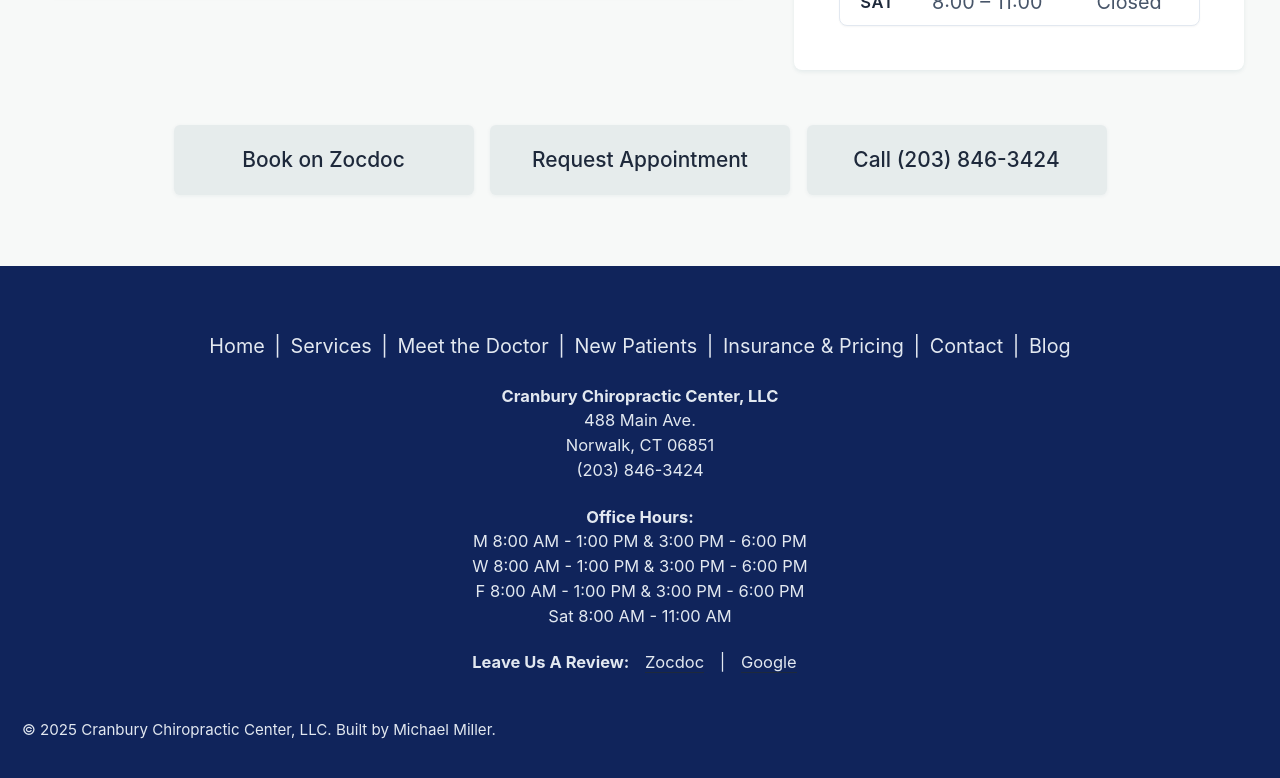
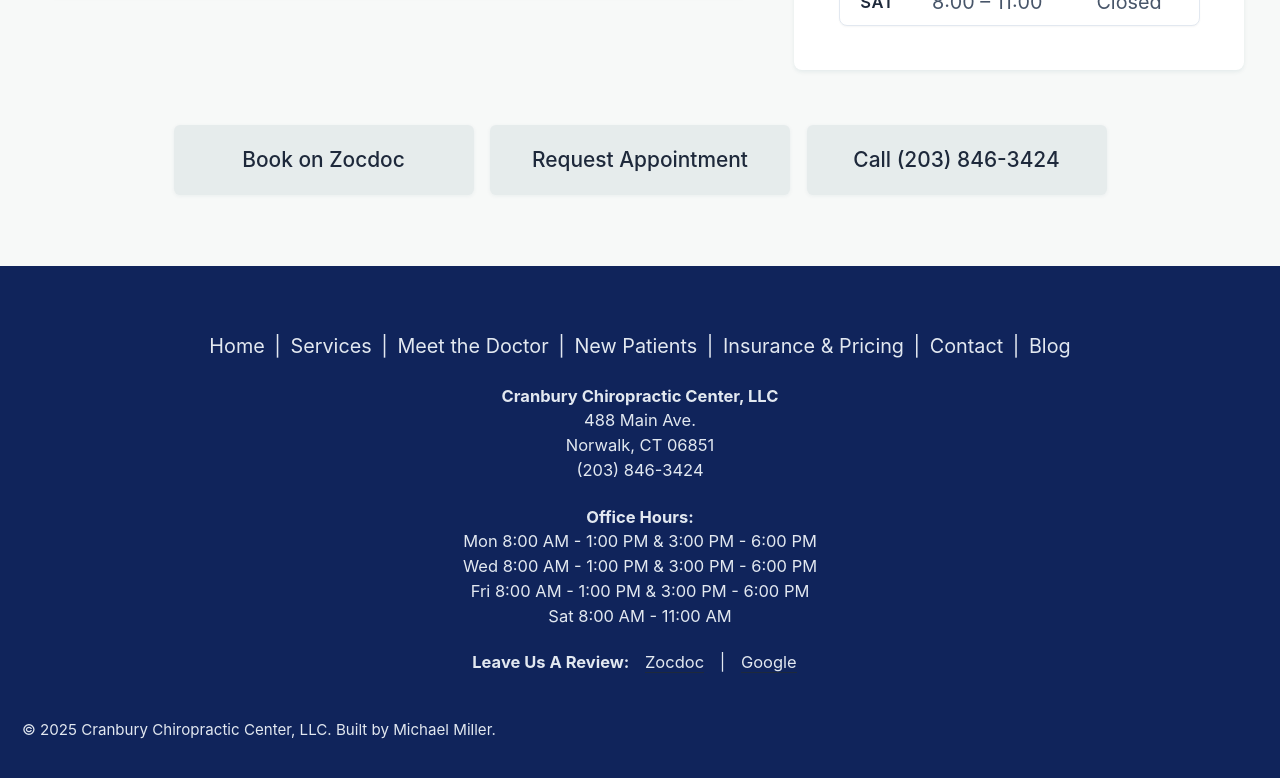
Before and after one commit to millerms/CranburyChiropractic, a Jekyll site: the page built from index.md, in a window 1280 px wide and 900 px high, scrolled down 4387 px, cut to the strip 114-892 px from the top of the window. Built offline with Jekyll 4.4.1, drawn with Linux system fonts in a browser that asks for light colours; cached includes are drawn as plain includes; the list of posts is cut into pages by our own code.

Commit message:
hours in footer

```diff
--- a/_includes/footer/custom.html
+++ b/_includes/footer/custom.html
@@ -25,9 +25,9 @@
     <div class="footer__nav" style="margin: 0 0;">
     <p style="margin: 0; font-size: 0.75rem; position: relative; text-align: center;">
       <strong>Office Hours:</strong> <br>
-        M 8:00 AM - 1:00 PM & 3:00 PM - 6:00 PM<br>
-        W 8:00 AM - 1:00 PM & 3:00 PM - 6:00 PM<br>
-        F 8:00 AM - 1:00 PM & 3:00 PM - 6:00 PM<br>
+        Mon 8:00 AM - 1:00 PM & 3:00 PM - 6:00 PM<br>
+        Wed 8:00 AM - 1:00 PM & 3:00 PM - 6:00 PM<br>
+        Fri 8:00 AM - 1:00 PM & 3:00 PM - 6:00 PM<br>
         Sat 8:00 AM - 11:00 AM<br>
     </p>
       <div class="footer__nav" style="margin: 1rem 0;">
```
